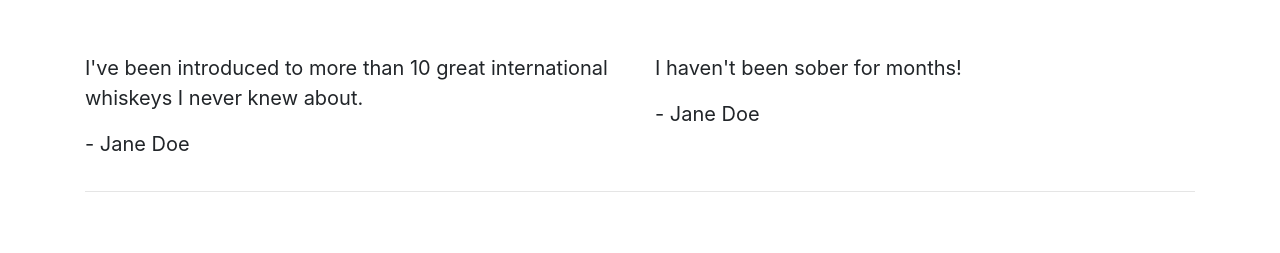
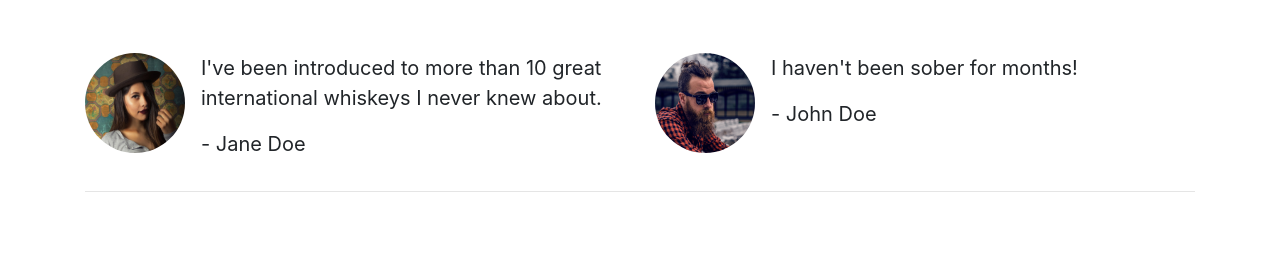
Before and after one commit to Kdoggg666/Bootstrap4, a plain HTML site: page index.html in a window 1280 px wide. Shown: the part 544-797 px from the top of the page. Drawn offline with nearby package versions, Linux system fonts and the light colour scheme.

Commit message:
Added nav images to quotes section

```diff
--- a/index.html
+++ b/index.html
@@ -64,6 +64,10 @@
         </div>
         <div class="row">
           <div class="col-12 col-md-6">
+          <div class="media">
+          <img src="IMG/girl-image.png" alt="A young woman" class="rounded-circle mr-3" height="100" width="100">
+          <div class="media-body">
+
             <blockquote class="blockquote">
               <p>
                 I've been introduced to more than 10 great international
@@ -71,12 +75,19 @@
               </p>
               <p>- Jane Doe</p>
             </blockquote>
+            </div>
+            </div>
           </div>
           <div class="col-12 col-md-6">
+            <div class="media">
+          <img src="IMG/guy-image.png" alt="A young woman" class="rounded-circle mr-3" height="100" width="100">
+          <div class="media-body">
             <blockquote class="blockquote">
               <p>I haven't been sober for months!</p>
-              <p>- Jane Doe</p>
+              <p>- John Doe</p>
             </blockquote>
+          </div>
+            </div>
           </div>
         </div>
       </section>
```
Also changed, not shown: IMG/girl-image.png (added), IMG/guy-image.png (added).
